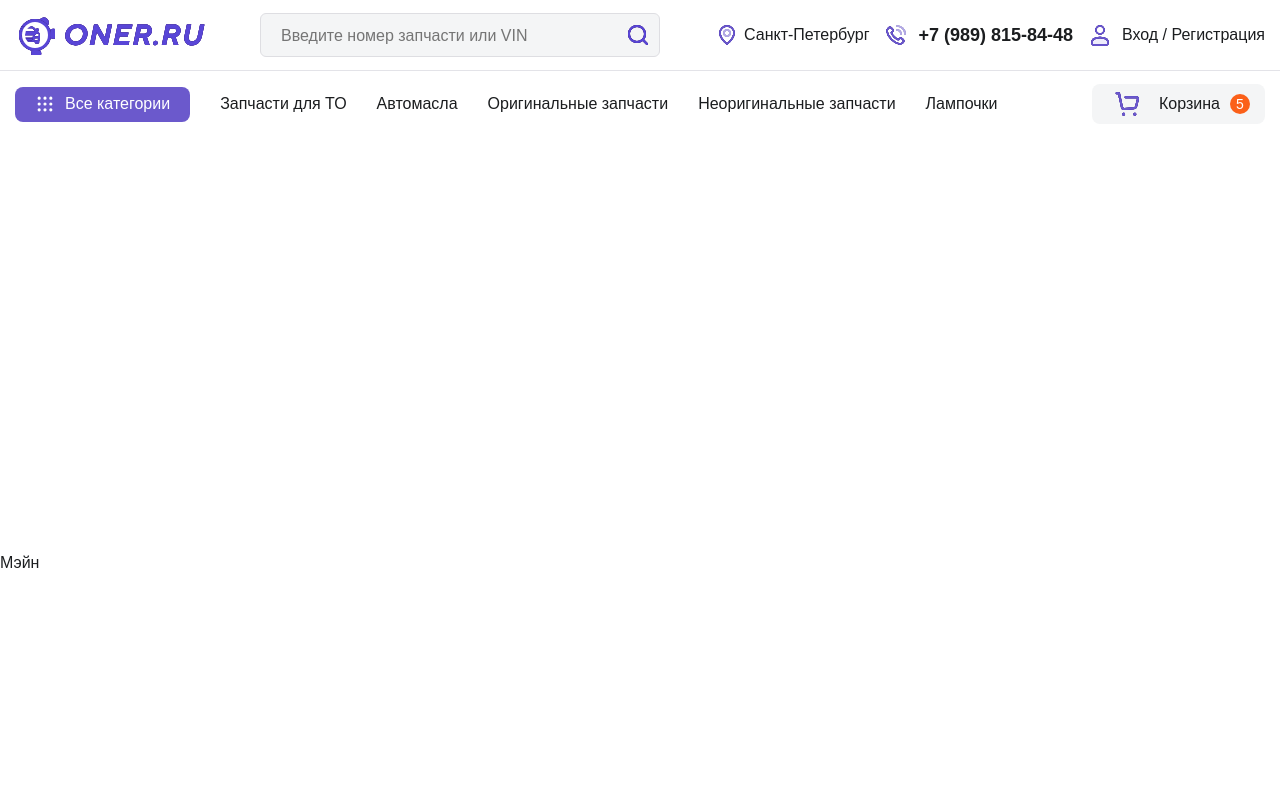
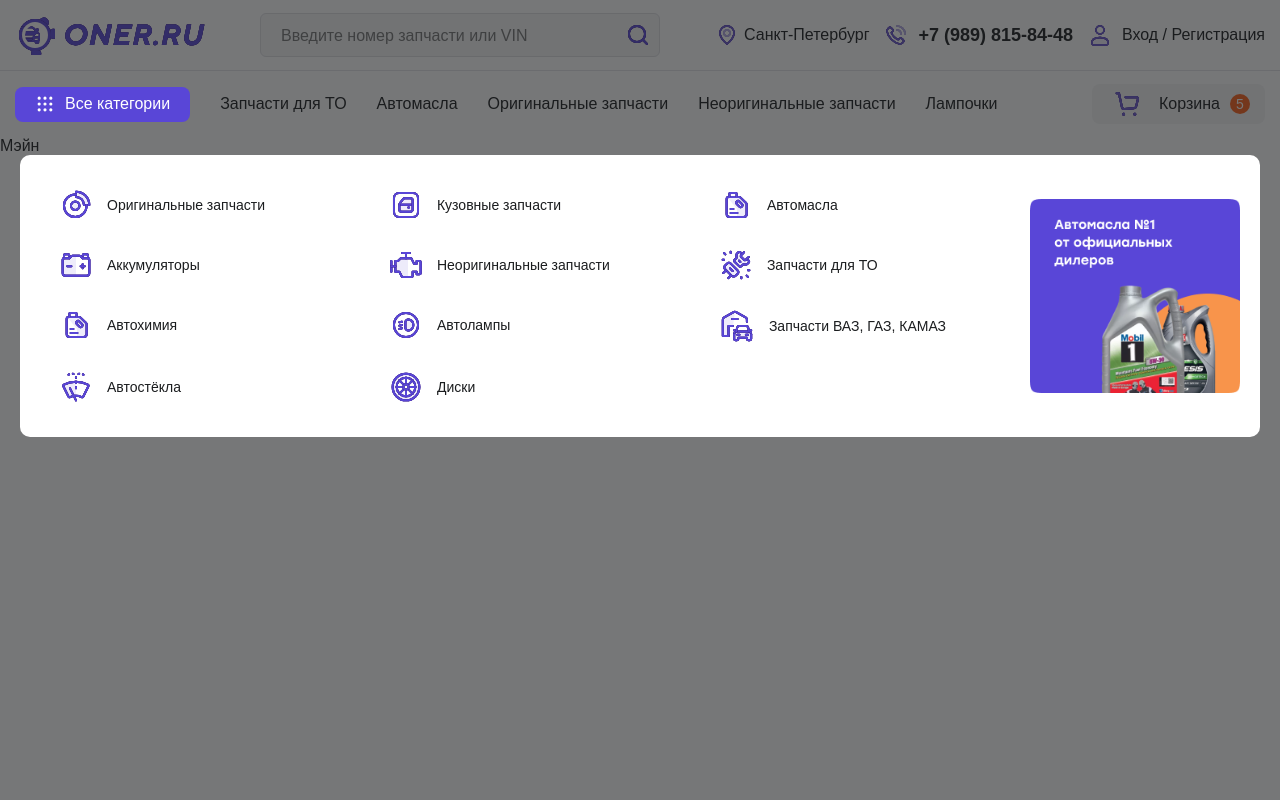
Before and after one commit to vladdddcher/oner, a website built with webpack: page src/index.html in a window 1280 px wide. Both pictures are taken after a click on the button "Все категории". Shown: the top 800 px of the page. Built offline with nearby package versions, Linux system fonts and the light colour scheme.

Commit message:
add js, modals

```diff
--- a/src/index.html
+++ b/src/index.html
@@ -46,7 +46,7 @@
     <div class="container">
       <div class="header__inner header__bottom">
 
-        <button class="header__bottom-btn">Все категории</button><!-- header__bottom-btn--active -->
+        <button class="header__bottom-btn header__bottom-btn--click">Все категории</button><!-- header__bottom-btn--active -->
         <form class="header__top-form header__bottom-form">
           <input class="header__top-search" name="search-vin" placeholder="Введите номер запчасти или VIN">
           <button class="header__top-search-btn" type="submit"></button>
@@ -118,7 +118,7 @@
         </ul>
       </div>
 
-      <div class="header__categoty"><!-- header__categoty--active -->
+      <div class="header__categoty none"><!-- header__categoty--active -->
         <div class="header__categoty-inner">
           <ul class="header__categoty-list">
             <li>
@@ -550,7 +550,9 @@
               </a>
             </li>
           </ul>
-          <img class="header__categoty-banner" src="img/content/header-categiry-banner.png" alt="">
+          <a  class="header__categoty-banner" href="#">
+            <img src="img/content/header-categiry-banner.png" alt="">
+          </a>
         </div>
       </div>
 </header>
@@ -566,7 +568,6 @@
 
 
 
-
 </main>
 
 <footer class="footer">
--- a/src/index.js
+++ b/src/index.js
@@ -1,11 +1,12 @@
 import './index.html';
-// import './style.scss';
 import './scss/style.scss';
 
-import { mult, sum } from './modules/calc';
+import modals from './modules/modals';
 
 
 
-console.log(mult(3, 4));
-console.log(sum(3, 4));
-console.log('hi')
+
+
+
+
+modals();
--- a/src/modules/calc.js
+++ /dev/null
@@ -1,2 +0,0 @@
-export const mult = (a, b) => a * b;
-export const sum = async(a, b) => a + b;
--- /dev/null
+++ b/src/modules/modals.js
@@ -0,0 +1,89 @@
+
+const modals = () => {
+    function bindModal(triggerSelector, triggerSelectorAdd, modalSelector, modalSelectorAdd, closeSelector) {
+        const trigger = document.querySelectorAll(triggerSelector);
+        const modal = document.querySelector(modalSelector);
+        const closeBtn = document.querySelectorAll(closeSelector);
+        const modalAdd = modalSelectorAdd;
+        const triggerAdd = triggerSelectorAdd;
+        let scroll = calcScroll()
+
+        trigger.forEach(item => {
+            item.addEventListener('click', () => {
+                modal.classList.remove('none');
+                setTimeout(() => {
+                    modal.classList.add(modalAdd);
+                    item.classList.add(triggerAdd);
+                }, 300)
+                document.body.classList.add('no-scroll');
+                document.body.style.marginRight = `${scroll}px`;
+            });
+        });
+
+        modal.addEventListener('click', (e) => {
+            if (e.target === modal) {
+                closeModal()
+            }
+        });
+
+
+
+        closeBtn.forEach(item => {
+            item.addEventListener('click', () => {
+                closeModal()
+            });
+        })
+
+        function closeModal() {
+            trigger.forEach(item => {
+                item.classList.remove(triggerAdd);
+            });
+            modal.classList.remove(modalAdd);
+                setTimeout(() => {
+                    modal.classList.add('none');
+            }, 300);
+            document.body.classList.remove('no-scroll');
+            document.body.style.marginRight = `0px`;
+        }
+
+        function calcScroll() {
+            let div = document.createElement('div');
+
+            div.style.width = '50px';
+            div.style.height = '50px';
+            div.style.overflowY = 'scroll';
+            div.style.visibility = 'hidden';
+
+            document.body.appendChild(div);
+            let scrollWidth = div.offsetWidth - div.clientWidth;
+            div.remove();
+
+            return scrollWidth;
+        }
+
+    };
+
+
+
+
+    bindModal('.header__bottom-btn', 'header__bottom-btn--active', '.header__categoty', 'header__categoty--active', 'w');
+    bindModal('.header__inner-btn__menu', 'w', '.header__menu', 'header__menu--active', '.header__menu-close');
+//bindModal('.кнопка вызова моадала','дать класс кнопки которой вызываем','модальное окно которое нужно вызвать','какой класс дать модальному окну','кнопка закрытия')
+};
+
+
+
+
+
+
+
+
+
+
+
+
+
+
+
+
+export default modals;
--- a/src/scss/_global.scss
+++ b/src/scss/_global.scss
@@ -60,3 +60,7 @@ button {
 a {
   transition: linear .2s;
 }
+
+.none {
+  display: none;
+}
--- a/src/scss/style.scss
+++ b/src/scss/style.scss
@@ -351,9 +351,6 @@ body {
 
 
     &__categoty {
-        // display: none;
-        position: static;
-        pointer-events: none;
         background-color: rgba(27, 29, 31, .6);
         top: 0;
         bottom: 0;
@@ -361,8 +358,12 @@ body {
         right: 0;
         z-index: 16;
         opacity: 0;
+        transition: linear .3s;
+        padding: 20px;
+        position: fixed;
     }
     &__categoty-inner {
+        transition: linear .3s;
         transform: translateY(-150%);
         background-color: $white;
         padding: 20px;
@@ -406,6 +407,7 @@ body {
     display: flex;
     z-index: 17;
     background-color: $btnsBgColorHover;
+    pointer-events: none;
     &:hover {
         background-color: #410F9E;
     }
@@ -417,14 +419,11 @@ body {
 }
 
 .header__categoty--active {
-    transition: linear .2s;
+    cursor: pointer;
     opacity: 1;
-    position: fixed;
-    pointer-events: all;
     .header__categoty-inner {
-        transition: linear .2s;
+        cursor: auto;
         transform: translateY(0%);
-
     }
 }
 
@@ -543,11 +542,4 @@ body {
 
 
 
-
-
-
-
-
-
-
 @import 'media';
```
Also changed, not shown: 1 other file.
